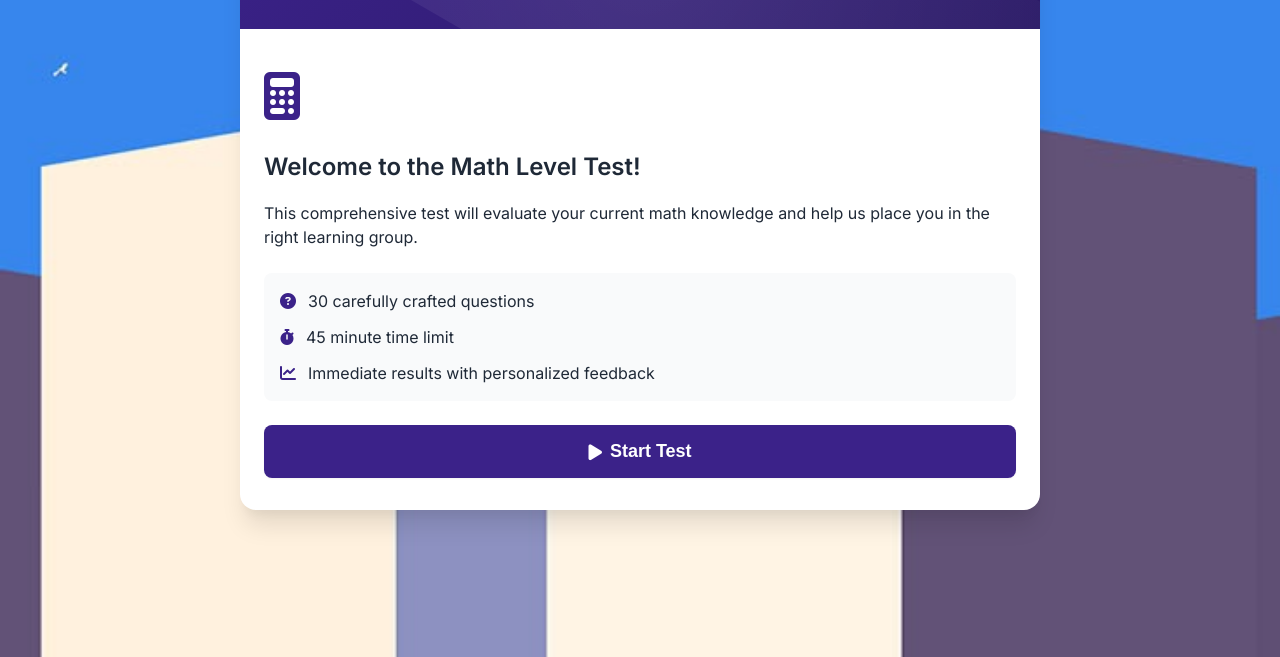
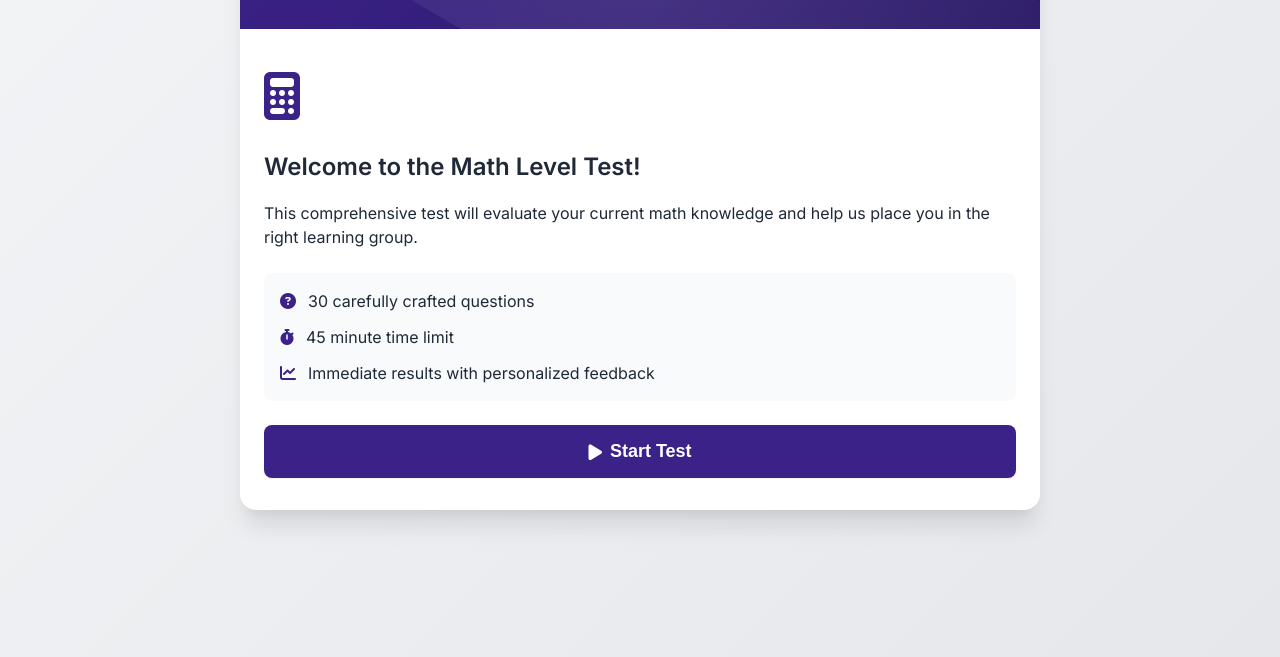
Before and after one commit to abu4evere/satmakon-math-test, a plain HTML site: page index.html in a window 1280 px wide. Shown: the part 143-800 px from the top of the page. Drawn offline with nearby package versions, Linux system fonts and the light colour scheme.

Commit message:
Update index.html

```diff
--- a/index.html
+++ b/index.html
@@ -42,9 +42,7 @@
 
    body {
       min-height: 100vh;
-   background-image: url("21 Beautiful Minimalist Desktop Wallpapers (4K).jfif");
-   background-size: cover; /* or contain, depending on your needs */
-   background-position: center;
+      background: linear-gradient(135deg, #F3F4F6 0%, #E5E7EB 100%);
       color: var(--dark);
       font-family: 'Inter', sans-serif;
       line-height: 1.5;
```
Lines whose indentation alone changed are shown as unchanged.
